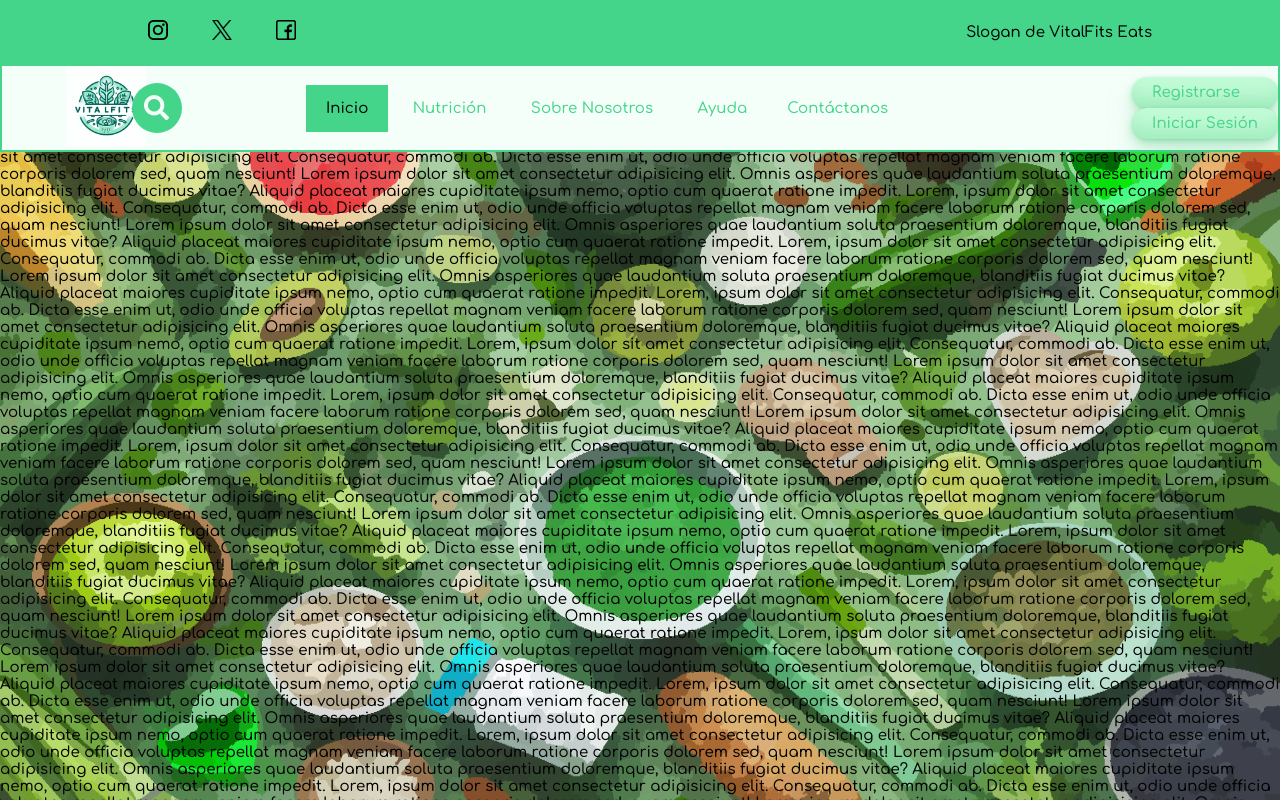
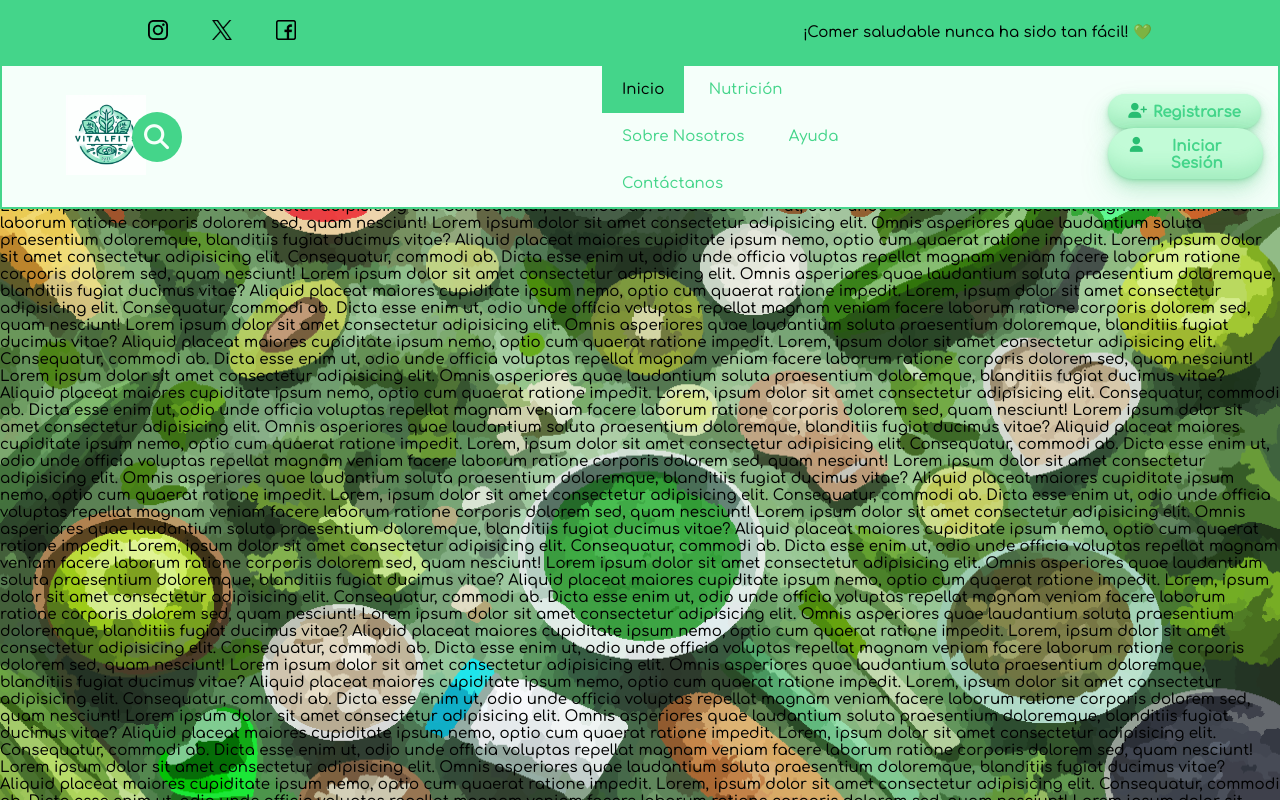
Before and after one commit to raaulroodriguez/VitalFits, a plain HTML site: page index.html in a window 1280 px wide. Shown: the top 800 px of the page. Drawn offline with Linux system fonts and the light colour scheme.

Commit message:
BOTONES LOGIN Y CENTRAR MENU RAUL

```diff
--- a/Style/index.css
+++ b/Style/index.css
@@ -2,9 +2,10 @@
 
 /* PALETA DE COLORES
     BLANCO #F5FFFA
-    VERDE #44D58A
+    VERDE PRINCIPAL #44D58A
     NEGRO #000000
     VERDE CLARO #c2fbd7
+    VERDE OSCURO #29be72
 */
 *{
     box-sizing: border-box;
@@ -17,17 +18,17 @@ body {
     background-repeat: round;
     color: #000000;
     font-size: 15px;
-    display: flex;
     flex-direction: column;
     min-height: 100vh;
 }
 
 li , a, button {
-    font-weight: 500;
     font-size: 15px;
     color: #44D58A;
     text-decoration: none;
 }
+
+/* HEADER */
 
 .header_top {
     background-color: #44D58A;
@@ -40,9 +41,7 @@ li , a, button {
 .header_princ {
     position: fixed;
     z-index: 1000;
-    display: flex;
-    max-width: auto;
-    margin: auto;
+    display: inline-flex;
     align-items: center;
     background-color: #F5FFFA;
     color: #44D58A;
@@ -79,12 +78,11 @@ li , a, button {
     height: 80px;
     left: 80%;
 }
-.header_div{
+.menu{
+    margin: 0 0 0 520px;
+    display: flex;
     list-style: none;
-    display: flex;
     justify-content: space-around;
-    margin: 5px auto;
-    display: inline;
 }
 
 .activo {
@@ -95,21 +93,18 @@ li , a, button {
     color: #000000;
 }
 
-.header_div li a {
+.menu li a {
     display: block;
     padding: 15px 20px;
 }
-.header_div li{
+.menu li{
     display: inline-block;
 }
-.header_div li:hover{
+.menu li:hover{
     background-color: #44D58A;
 }
-.header_div li:hover a{
+.menu li:hover a{
     color: #F5FFFA;
-}
-
-.center {
 }
 
 .nutricion {
@@ -120,11 +115,11 @@ li , a, button {
     background-color: #F5FFFA;
 }
 
-.header_div li:hover .nutricion {
+.menu li:hover .nutricion {
     display: block;
     background-color: #44D58A;
 }
-.header_div li:hover .nutricion a {
+.menu li:hover .nutricion a {
     color: #F5FFFA;
 }
 
@@ -132,17 +127,17 @@ li , a, button {
     background-color: #44D58A;
 }
 
-.header_div li:hover .nutricion li:hover a {
+.menu li:hover .nutricion li:hover a {
     color: #000000;
 }
 
-.buscar {
+.busqueda {
     position: absolute;
     left: 10%;
     padding: 10px;
 }
 
-input {
+.buscar {
     outline: none;
     box-sizing: border-box;
     height: 30px;
@@ -179,11 +174,11 @@ input {
     transition: all .7s ease;
 }
 
-.buscar:hover input {
+.busqueda:hover input {
     width: 280px;
 }
 
-.buscar:hover i {
+.busqueda:hover i {
     transform: rotate(-360deg);
 }
 
@@ -193,14 +188,15 @@ input {
 
 .cuenta {
     position: relative;
+    margin-left: 220px;
 }
 .cuenta li {
     background-color: #c2fbd7;
     border-radius: 100px;
     box-shadow: rgba(44, 187, 99, .2) 0 -25px 18px -14px inset,rgba(44, 187, 99, .15) 0 1px 2px,rgba(44, 187, 99, .15) 0 2px 4px,rgba(44, 187, 99, .15) 0 4px 8px,rgba(44, 187, 99, .15) 0 8px 16px,rgba(44, 187, 99, .15) 0 16px 32px;
-    color: #44D58A;
+    color: #29be72;
     cursor: pointer;
-    display: flex;
+    display: inline-flex;
     padding: 7px 20px;
     text-align: center;
     text-decoration: none;
@@ -208,6 +204,7 @@ input {
     border: 0;
     user-select: none;
     touch-action: manipulation;
+    margin-right: 15px;
 }
 
 .cuenta li:hover {
@@ -215,6 +212,22 @@ input {
     transform: scale(1.05) rotate(-1deg);
 }
 
+.cuenta li a {
+    padding-top: 3px;
+}
+
+.fa-solid {
+    width: 25px;
+    padding-right: 5%;
+    padding-top: 2%;
+    color: #29be72;
+}
+
+/* MAIN */
+
+main {
+    margin-top: 100px;
+}
 
 /* FOOTER */
 
--- a/index.html
+++ b/index.html
@@ -12,7 +12,7 @@
     <meta name="description" content="">
     <!-- LINK -->
     <link rel="stylesheet" type="text/css" href="style/index.css">
-    <link rel="stylesheet" href="https://use.fontawesome.com/releases/v5.6.3/css/all.css">
+    <link rel="stylesheet" href="https://use.fontawesome.com/releases/v6.4.2/css/all.css">
     </head>
     <body>
     <header>
@@ -22,14 +22,14 @@
                     <nav>
                         <ul>
                             <!--SOLO SE VERÍAN LOS LOGOS, NO SE VERÍAN LOS NOMBRES-->
-                            <li><a href="https://www.instagram.com"><img class="ig" src="img/ig.png" alt="Instagram"></a></li>
-                            <li><a href="https://www.twitter.com"><img class="tw" src="img/twitter.png" alt="Twitter"></a></li>
-                            <li><a href="https://www.facebook.com"><img class="fb" src="img/facebook.png" alt="Facebook"></a></li>
+                            <li><a href="https://www.instagram.com/vitalfitseats/"><img class="ig" src="img/ig.png" alt="Instagram"></a></li>
+                            <li><a href="https://www.twitter.com/vitalfitseats"><img class="tw" src="img/twitter.png" alt="Twitter"></a></li>
+                            <li><a href="https://www.facebook.com/profile.php?id=61554266480720"><img class="fb" src="img/facebook.png" alt="Facebook"></a></li>
                         </ul>
                     </nav>
                 </div>
                 <div class="slogan_header">
-                    <p>Slogan de VitalFits Eats</p>
+                    <p>¡Comer saludable nunca ha sido tan fácil! 💚</p>
                 </div>
             </div>
         </div>
@@ -37,14 +37,13 @@
             <div class="logo_header">
                 <a href="index.html"><img class="logo" src="img/logo.jfif" alt="logo"></a>
             </div>
-            <div class="buscar">
-                <input type="text" placeholder="Buscar...">
+            <div class="busqueda">
+                <input class="buscar" type="text" placeholder="Buscar...">
                 <div class="lupa">
                     <i class="fa fa-search"></i>
                 </div>
             </div>
-            <div class="header_div">
-                <div class="center">
+            <div class="menu">
                     <nav>
                         <ul>
                             <!--FALTA UNA LUPA O BARRA DE BUSQUEDA, HAY QUE MIRAR COMO IMPLEMENTARLO Y SI SERÍA ÚTIL-->
@@ -73,14 +72,13 @@
                             <li><a href="#">Contáctanos</a></li>
                         </ul>
                     </nav>
-                </div>
             </div>
             <div class="cuenta">
                 <nav>
                     <ul>
                         <!--ESTOS 2 TENDRÍAN UN ESTILO DIFERENTE Y UNA VEZ INICIADA SESIÓN SERÍAN UNO SOLO LLAMADO CUENTA-->
-                        <li><a href="#">Registrarse</a></li>
-                        <li><a href="#">Iniciar Sesión</a></li>
+                        <li><i class="fa-solid fa-user-plus"></i><a href="#"><b>Registrarse</b></a></li>
+                        <li><i class="fa-solid fa-user"></i><a href="#"><b>Iniciar Sesión</b></a></li>
                     </ul>
                 </nav>
             </div>
@@ -239,9 +237,9 @@
                     <li><a class="titulo">Redes Sociales</a></li>
                     <ul class="redes_sociales_footer">
                         <!--SOLO SE VERÍAN LOS LOGOS, NO SE VERÍAN LOS NOMBRES-->
-                        <li><a href="https://www.instagram.com"><img class="ig" src="img/ig.png" alt="Instagram"></a></li>
-                        <li><a href="https://www.twitter.com"><img class="tw" src="img/twitter.png" alt="Twitter"></a></li>
-                        <li><a href="https://www.facebook.com"><img class="fb" src="img/facebook.png" alt="Facebook"></a></li>
+                        <li><a href="https://www.instagram.com/vitalfitseats/"><img class="ig" src="img/ig.png" alt="Instagram"></a></li>
+                        <li><a href="https://www.twitter.com/vitalfitseats"><img class="tw" src="img/twitter.png" alt="Twitter"></a></li>
+                        <li><a href="https://www.facebook.com/profile.php?id=61554266480720"><img class="fb" src="img/facebook.png" alt="Facebook"></a></li>
                     </ul>
                 </nav>
         </div>
```
